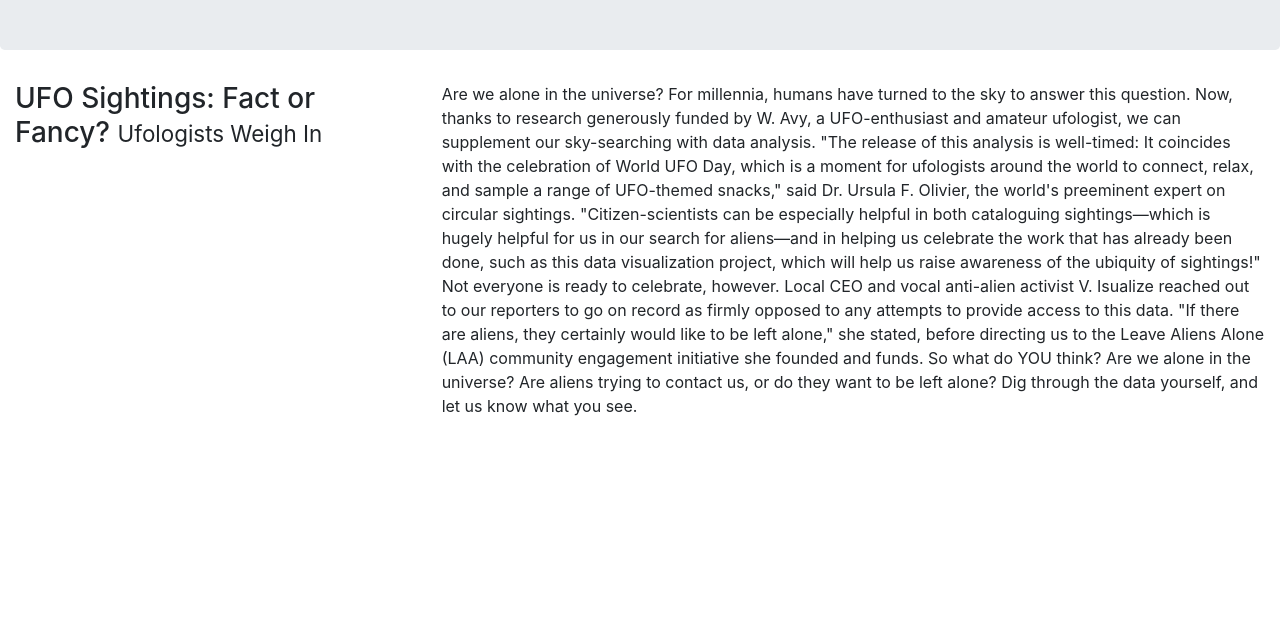
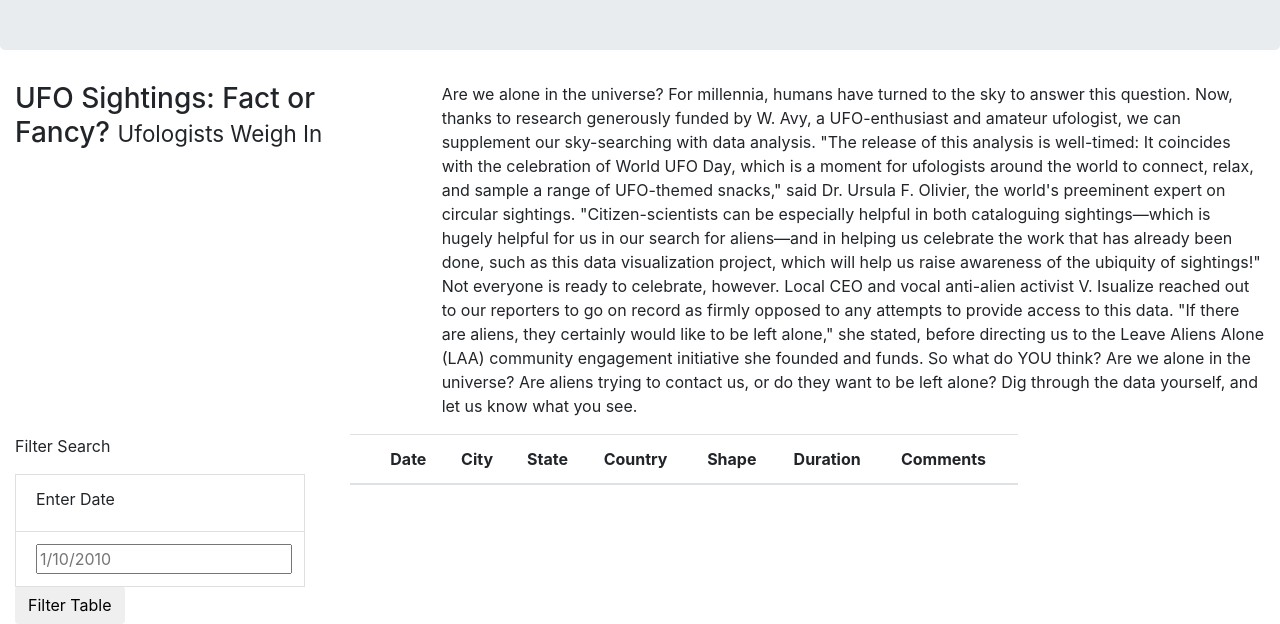
Before and after one commit to Peteresis/UFOs, a plain HTML site: page index.html in a window 1280 px wide. Shown: the part 190-814 px from the top of the page. Drawn offline with nearby package versions, Linux system fonts and the light colour scheme.

Commit message:
Update index.html

```diff
--- a/index.html
+++ b/index.html
@@ -48,6 +48,42 @@
             </div>
         </div>
     </div>
+    <div class="container-fluid">
+        <div class="row">
+            <div class="col-md-3">
+                <form>
+                    <p>Filter Search</p>
+                    <li class="list-group-item">
+                        <label for="date">Enter Date</label>
+                    </li>
+                    <li class="list-group-item">
+                        <input type="text" placeholder="1/10/2010" id="datetime" />
+                    </li>
+                    <button id="filter-btn" type="button" class="btn btn-default">Filter Table</button>
+                </form>
+            </div>
+            <div class="col-md-9">
+                <div class="col-md-9">
+                    <table class="table table-striped">
+                        <thead>
+                            <tr>
+                                <th>
+                                <th>Date</th>
+                                <th>City</th>
+                                <th>State</th>
+                                <th>Country</th>
+                                <th>Shape</th>
+                                <th>Duration</th>
+                                <th>Comments</th>
+                                </th>
+                            </tr>
+                        </thead>
+                        <tbody></tbody>
+                    </table>
+                </div>
+            </div>
+        </div>
+    </div>
 </body>
 
 </html>
```
